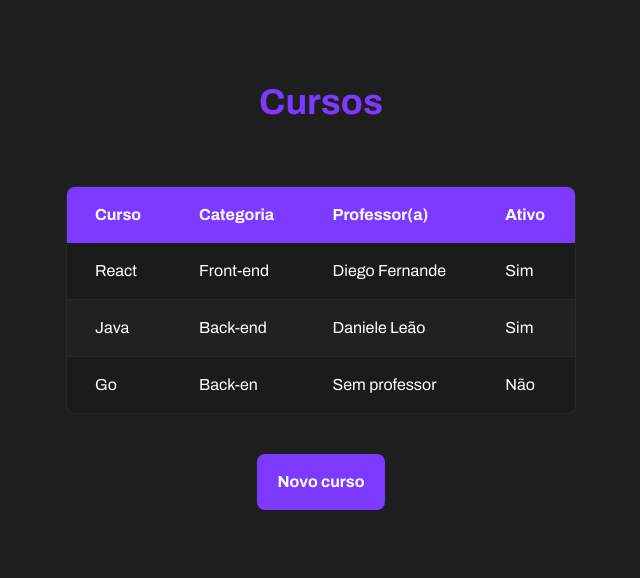
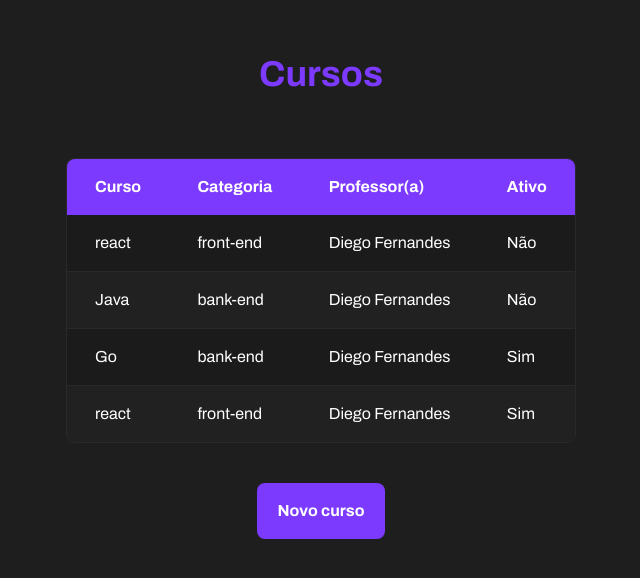
Before and after one commit to cesar7722a/EDI-O-DE-CURSOS, a React (Vite) app: page / in a window 1280 px wide. Shown: the part 104-682 px from the top of the page, without its empty margins (319-959 px from the left). Built offline with nearby package versions, Linux system fonts and the light colour scheme.

Commit message:
estilizei a table utilizando o seletor nth-child no index.css e o @apply para colocar class tailwind css

```diff
--- a/src/components/index.tsx
+++ b/src/components/index.tsx
@@ -3,6 +3,7 @@ import { Button } from "./button"
 import { useState } from "react";
 import { TableHeader } from "./table/table-header";
 import { TableCell } from "./table/table-cell";
+import { TableRow } from "./table/table-row";
 
 interface Cursos {
   id: number;
@@ -31,32 +32,30 @@ export function CreateCurso(){
   <div className="border border-[#292929] bg-[#1B1B1B] rounded-lg">
     <table className="w-[508px] h-52">
             <thead className=" bg-[#7C3AFF]">
-                <tr className=" h-14">
+              <TableRow>
                   <TableHeader rounded="secondary">Curso</TableHeader>
                   <TableHeader>Categoria</TableHeader>
                   <TableHeader>Professor(a)</TableHeader>
                   <TableHeader rounded="terciary">Ativo</TableHeader>
-                </tr>
+              </TableRow>
             </thead>
             <tbody>
-                <tr className=" h-14 border border-b-[#292929] border-t-0 border-r-0 border-l-0">
-                    <TableCell>React</TableCell>
-                    <TableCell>Front-end</TableCell>
-                    <TableCell>Diego Fernande</TableCell>
-                    <TableCell>Sim</TableCell>
-                </tr>
-                <tr className=" h-14 border bg-[#212121] border-b-[#292929] border-t-0 border-r-0 border-l-0">
-                  <TableCell>Java</TableCell>
-                  <TableCell>Back-end</TableCell>
-                  <TableCell>Daniele Leão</TableCell>
-                  <TableCell>Sim</TableCell>
-                </tr>
-                <tr className=" h-14">
-                  <TableCell>Go</TableCell>
-                  <TableCell>Back-en</TableCell>
-                  <TableCell>Sem professor</TableCell>
-                  <TableCell>Não</TableCell>
-                </tr>
+              {
+                cursos.map(curso => {
+                  return(
+                    <TableRow key={curso.id}>
+                    <TableCell>{curso.nome}</TableCell>
+                    <TableCell>{curso.categoria}</TableCell>
+                    <TableCell>{curso.professor}</TableCell>
+                    <TableCell>
+                      {
+                        curso.estado? "Sim": "Não"
+                      }
+                    </TableCell>
+                    </TableRow>
+                  )
+                })
+              }
             </tbody>
         </table>
   </div>
--- /dev/null
+++ b/src/components/table/table-row.tsx
@@ -0,0 +1,11 @@
+import { ComponentProps } from "react";
+
+
+interface TableRow extends ComponentProps<`tr`> {}
+
+export function TableRow(props:TableRow) {
+
+  return(
+    <tr className="h-14" {...props}/>
+  )
+}
--- a/src/index.css
+++ b/src/index.css
@@ -1,3 +1,15 @@
 @tailwind base;
 @tailwind components;
 @tailwind utilities;
+
+tbody tr:nth-child(even) {
+  @apply bg-[#212121]
+}
+
+tbody tr{
+  @apply border border-b-[#292929] border-t-0 border-r-0 border-l-0
+}
+
+tbody tr:last-child {
+  @apply border-none
+}
```
